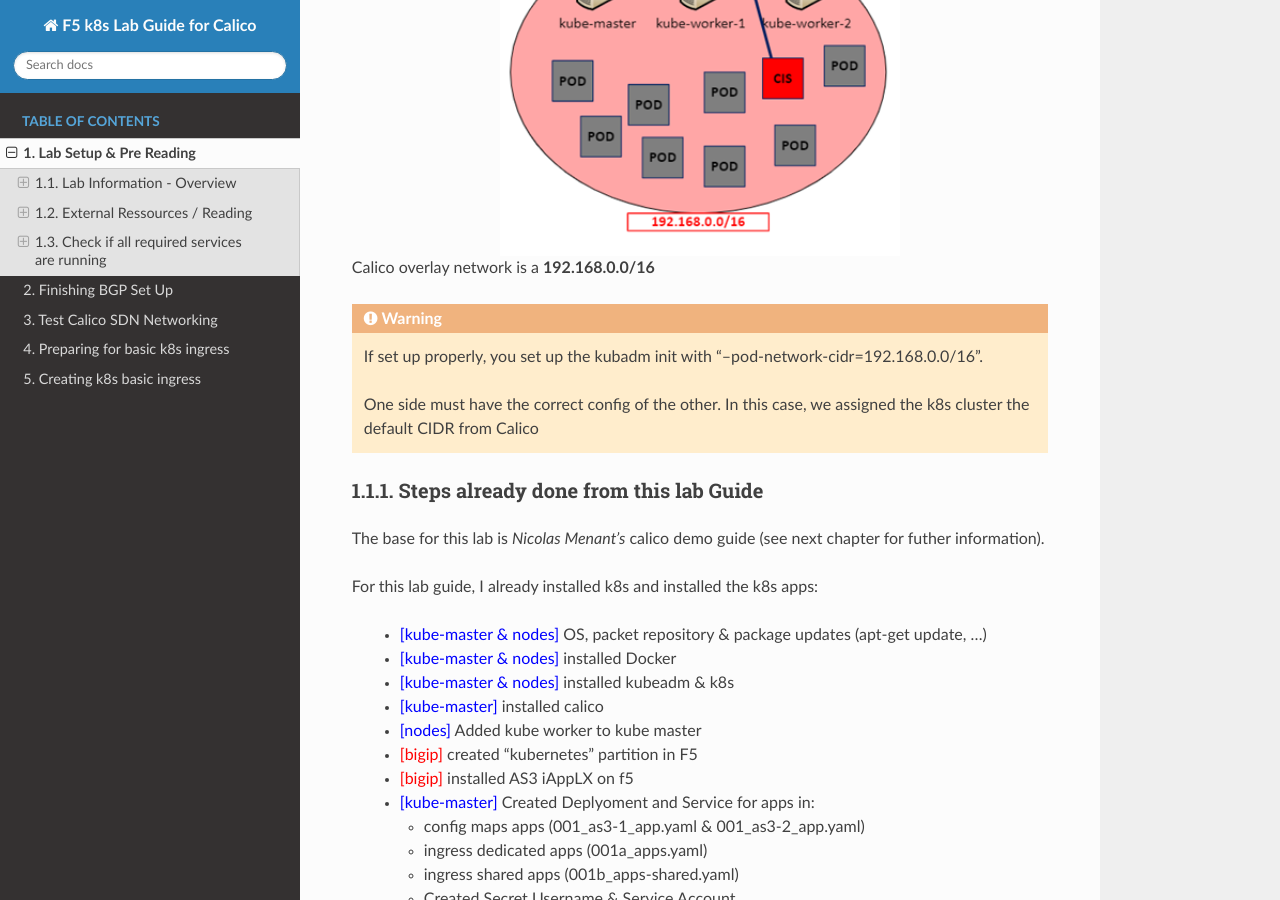
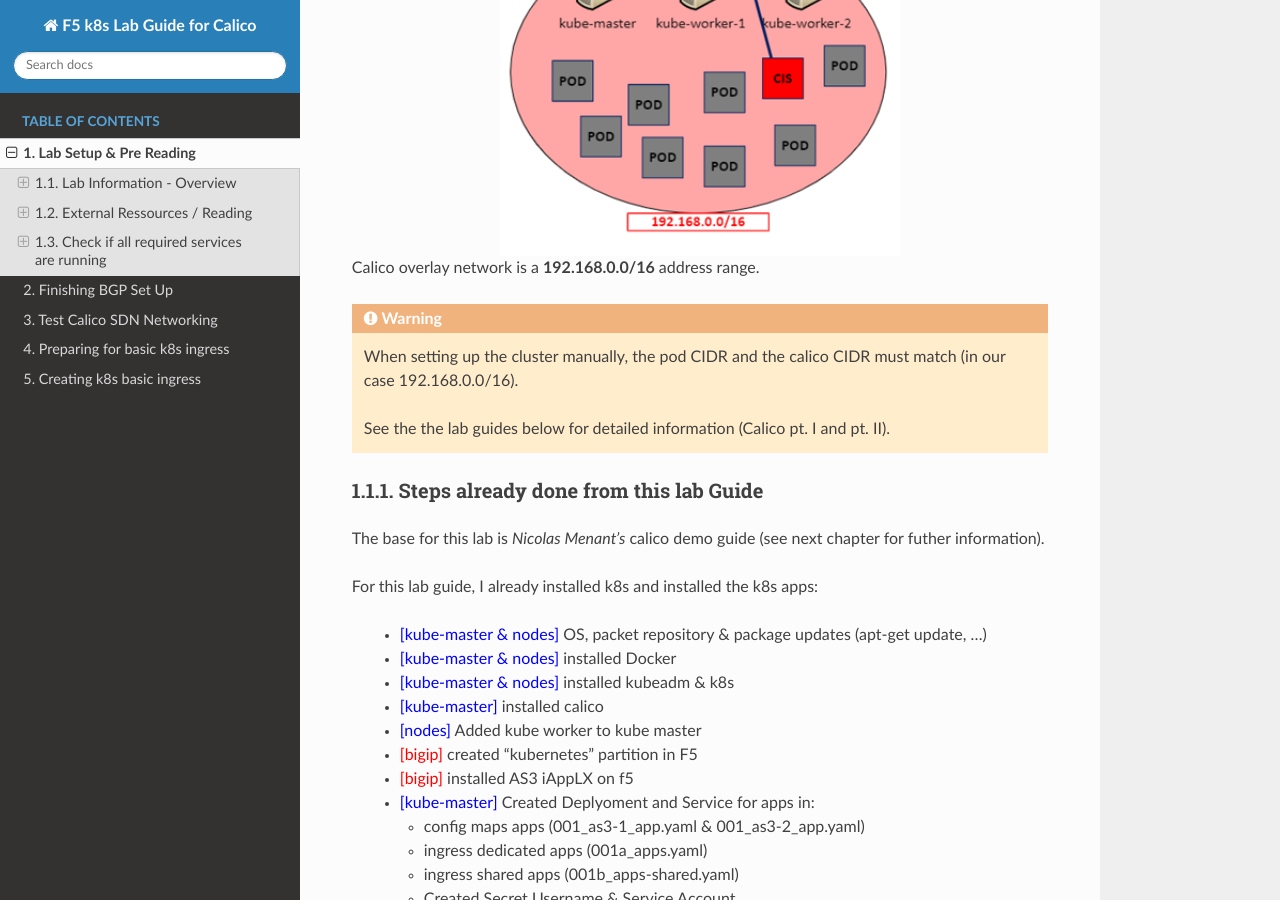
Before and after one commit to de1chk1nd/F5k8sCalicoLab, a Sphinx documentation site: the page built from docs/source/PreWork.rst, in a window 1280 px wide and 900 px high, scrolled down 878 px. Built offline with Sphinx 7.4.7 and the Read the Docs theme 2.0.0, drawn with Linux system fonts in a browser that asks for light colours; some of the changed text lies outside the part shown.

Commit message:
pre_read_fix_ctd

```diff
--- a/docs/source/PreWork.rst
+++ b/docs/source/PreWork.rst
@@ -44,12 +44,13 @@
    :align: center
 
 
-Calico overlay network is a **192.168.0.0/16**
+Calico overlay network is a **192.168.0.0/16** address range.
 
 .. warning::
-   If set up properly, you set up the kubadm init with "--pod-network-cidr=192.168.0.0/16".
+   When setting up the cluster manually, the pod CIDR and the calico CIDR must match (in our case 192.168.0.0/16).
 
-   One side must have the correct config of the other. In this case, we assigned the k8s cluster the default CIDR from Calico
+
+   See the the lab guides below for detailed information (Calico pt. I and pt. II).
 
 
 Steps already done from this lab Guide
@@ -123,9 +124,10 @@
 
 .. admonition:: For the techer's pets ...
 
-      I use this first part of the video to show case calico to partner and cutomers - and generally it is well received
+      I took the first part of the video and use the whiteboarding to show case calico to partner and customer.
 
 
+      It is and generally well received and it is easy to learn, as the mechanic is just simple routing (low hanging fruit)
 
 
 
@@ -196,7 +198,8 @@
 
 .. admonition:: For the careful reader ...
 
-          Two services are deplyoed with "NodePort". Those are services are already accessible from external [curl <worker-node-ip>:<nodeport>].
+          | Two services are deplyoed with "NodePort".
+          | Those are services are already accessible from external **curl <worker-node-ip>:<nodeport>**.
 
           To test this, login to :red:`bigip (10.1.10.5)` and::
 
@@ -213,6 +216,7 @@
                         <!-- Basic Page Needs
               [...]
 
+          While the IP is equal to the worker node IP, and Port is equal to the high port shown in the *get svc* output above.
 
 .. toctree::
    :maxdepth: 2
```
